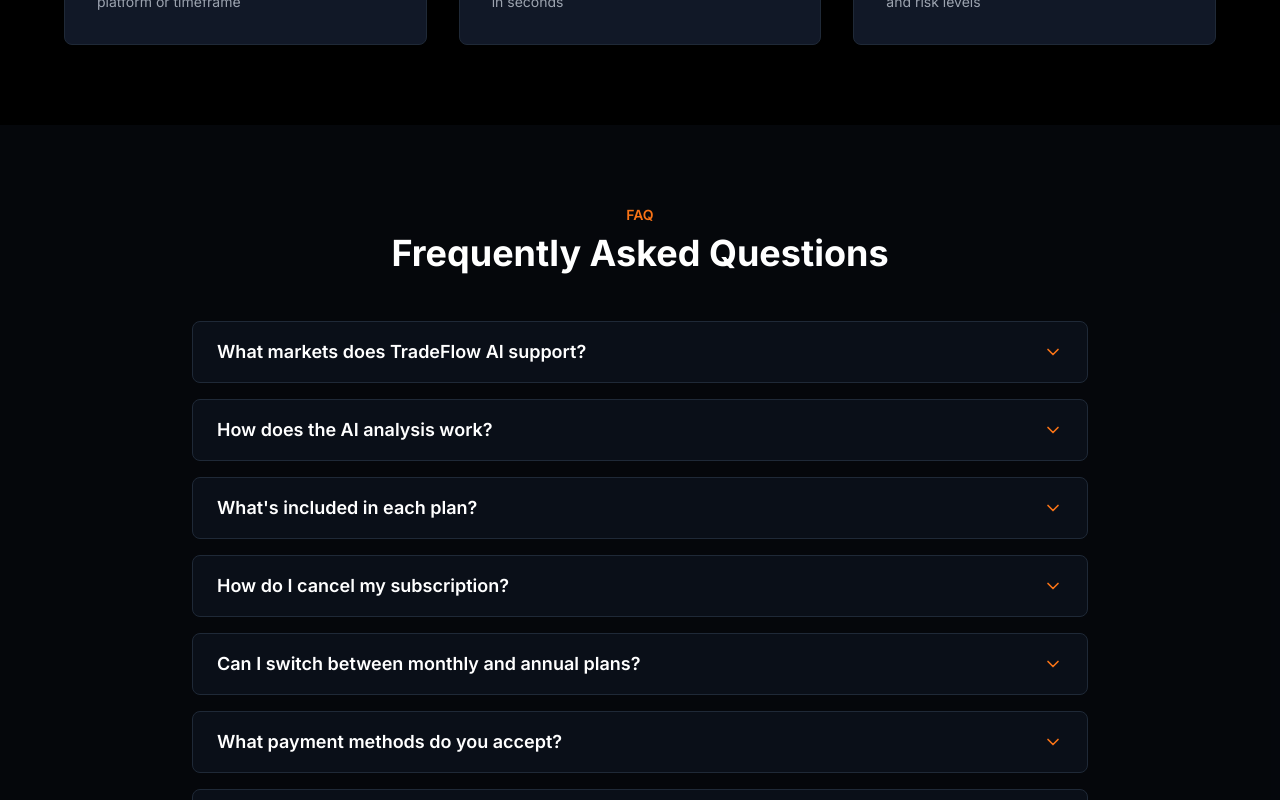
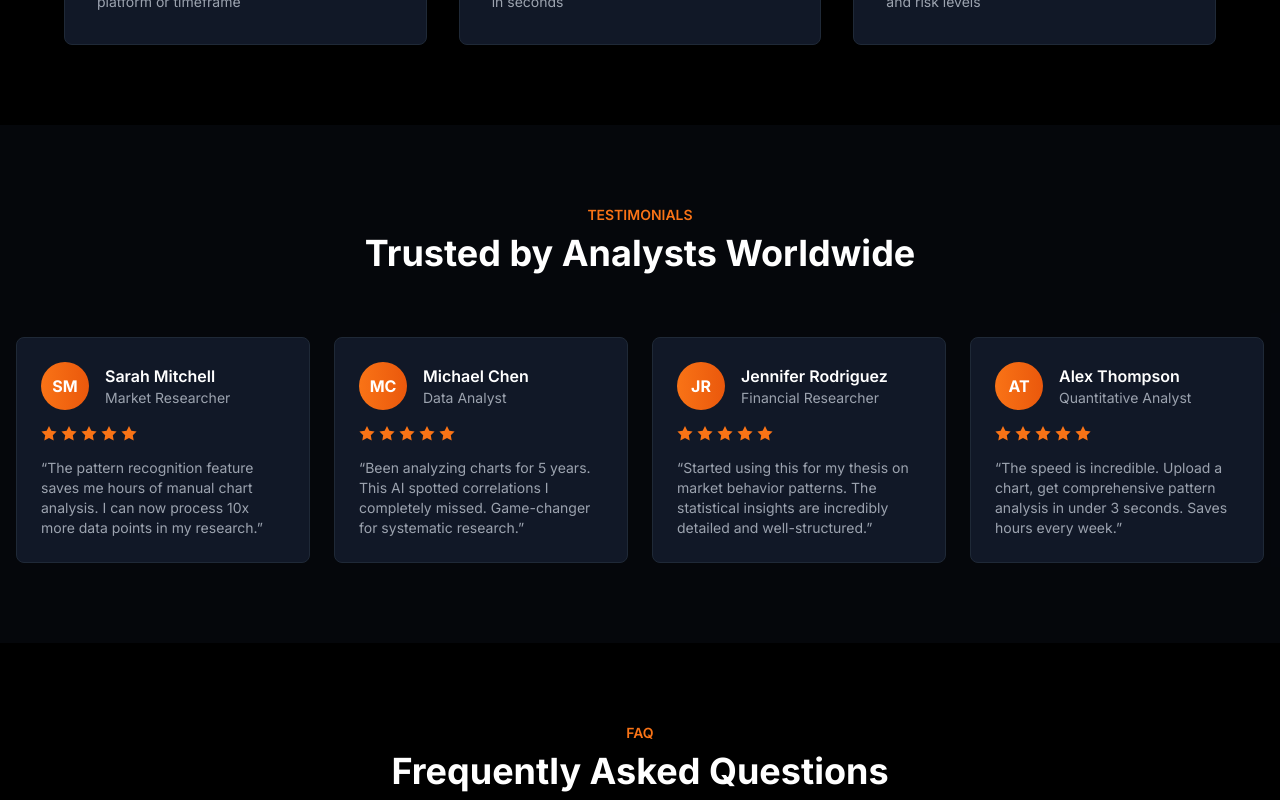
Before and after one commit to rochicenat/tradeflow-ai-frontend, a Next.js app: page / in a window 1280 px wide. Shown: the part 1720-2520 px from the top of the page. Built offline with nearby package versions, Linux system fonts and the light colour scheme.

Commit message:
Add testimonials section with compliance-safe reviews

```diff
--- a/app/page.tsx
+++ b/app/page.tsx
@@ -159,8 +159,49 @@
         </div>
       </section>
 
+      {/* Testimonials */}
+      <section className="py-20 px-4 bg-gray-900/30">
+        <div className="max-w-7xl mx-auto">
+          <div className="text-center mb-16">
+            <p className="text-sm text-orange-500 font-semibold mb-2">TESTIMONIALS</p>
+            <h2 className="text-4xl font-bold">Trusted by Analysts Worldwide</h2>
+          </div>
+
+          <div className="grid md:grid-cols-2 lg:grid-cols-4 gap-6">
+            <TestimonialCard
+              initials="SM"
+              name="Sarah Mitchell"
+              role="Market Researcher"
+              rating={5}
+              text="The pattern recognition feature saves me hours of manual chart analysis. I can now process 10x more data points in my research."
+            />
+            <TestimonialCard
+              initials="MC"
+              name="Michael Chen"
+              role="Data Analyst"
+              rating={5}
+              text="Been analyzing charts for 5 years. This AI spotted correlations I completely missed. Game-changer for systematic research."
+            />
+            <TestimonialCard
+              initials="JR"
+              name="Jennifer Rodriguez"
+              role="Financial Researcher"
+              rating={5}
+              text="Started using this for my thesis on market behavior patterns. The statistical insights are incredibly detailed and well-structured."
+            />
+            <TestimonialCard
+              initials="AT"
+              name="Alex Thompson"
+              role="Quantitative Analyst"
+              rating={5}
+              text="The speed is incredible. Upload a chart, get comprehensive pattern analysis in under 3 seconds. Saves hours every week."
+            />
+          </div>
+        </div>
+      </section>
+
       {/* FAQ Section */}
-      <section className="py-20 px-4 bg-gray-900/30">
+      <section className="py-20 px-4">
         <div className="max-w-4xl mx-auto">
           <div className="text-center mb-12">
             <p className="text-sm text-orange-500 font-semibold mb-2">FAQ</p>
@@ -200,7 +241,7 @@
       </section>
 
       {/* CTA */}
-      <section className="py-20 px-4">
+      <section className="py-20 px-4 bg-gray-900/30">
         <div className="max-w-4xl mx-auto text-center">
           <h2 className="text-4xl font-bold mb-6">Ready for data-driven intelligence?</h2>
           <p className="text-xl text-gray-400 mb-8">
@@ -314,6 +355,36 @@
   )
 }
 
+function TestimonialCard({ initials, name, role, rating, text }: {
+  initials: string;
+  name: string;
+  role: string;
+  rating: number;
+  text: string;
+}) {
+  return (
+    <div className="bg-gray-900 border border-gray-800 rounded-lg p-6 hover:border-orange-500/50 transition-all">
+      <div className="flex items-center gap-4 mb-4">
+        <div className="w-12 h-12 bg-gradient-to-r from-orange-500 to-orange-600 rounded-full flex items-center justify-center font-bold text-white">
+          {initials}
+        </div>
+        <div>
+          <div className="font-semibold">{name}</div>
+          <div className="text-sm text-gray-400">{role}</div>
+        </div>
+      </div>
+      <div className="flex gap-1 mb-4">
+        {[...Array(rating)].map((_, i) => (
+          <svg key={i} className="w-4 h-4 fill-orange-500" viewBox="0 0 20 20">
+            <path d="M10 15l-5.878 3.09 1.123-6.545L.489 6.91l6.572-.955L10 0l2.939 5.955 6.572.955-4.756 4.635 1.123 6.545z" />
+          </svg>
+        ))}
+      </div>
+      <p className="text-gray-400 text-sm">&ldquo;{text}&rdquo;</p>
+    </div>
+  )
+}
+
 function FAQItem({ question, answer }: { question: string; answer: string }) {
   const [isOpen, setIsOpen] = useState(false)
 
```
